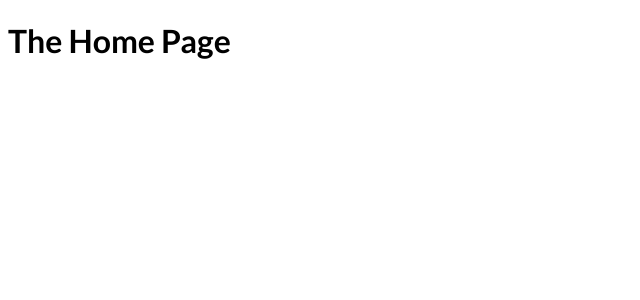
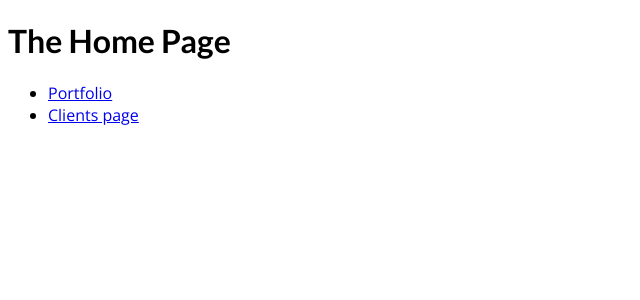
Before and after one commit to PhilipHassialis/nextjs-course-file-based-routing-tutorial, a Next.js app: page / in a window 1280 px wide. Shown: the top 300 px of the page, without its empty margins (0-640 px from the left). Built offline with nearby package versions, Linux system fonts and the light colour scheme.

Commit message:
navigating with the "link" component

```diff
--- a/pages/index.js
+++ b/pages/index.js
@@ -1,7 +1,17 @@
+import Link from "next/link";
+
 const HomePage = () => {
     return (
         <div>
             <h1>The Home Page</h1>
+            <ul>
+                <li>
+                    <Link href="/portfolio">Portfolio</Link>
+                </li>
+                <li>
+                    <Link href="/clients">Clients page</Link>
+                </li>
+            </ul>
         </div>
     );
 };
```
